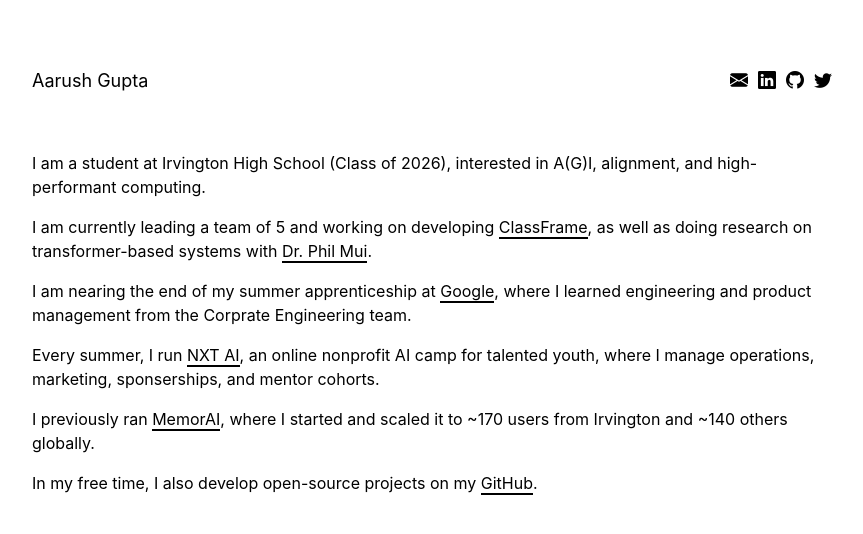
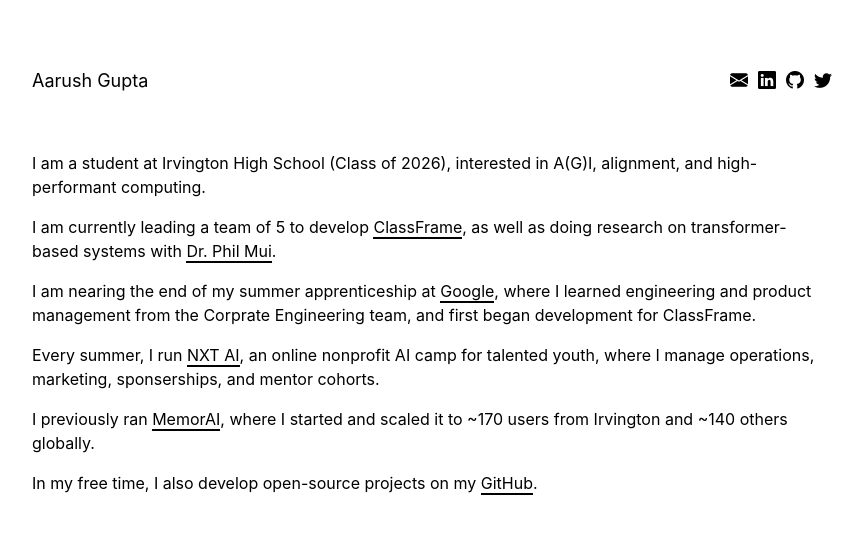
Before and after one commit to notallm/notallm.github.io, a Jekyll site: the page built from index.md, in a window 1280 px wide. Shown: the top 534 px of the page, without its empty margins (208-1071 px from the left). Built offline with Jekyll 4.4.1, drawn with Linux system fonts in a browser that asks for light colours.

Commit message:
add clarification for google work

```diff
--- a/assets/main.css
+++ b/assets/main.css
@@ -20,7 +20,7 @@ header {
     margin: 60px 0px;
 }
 
-nav > * {
+nav > a {
     display: inline-block;
     float: right;
     vertical-align: baseline;
--- a/index.md
+++ b/index.md
@@ -4,11 +4,11 @@ layout: base
 
 I am a student at Irvington High School (Class of 2026), interested in A(G)I, alignment, and high-performant computing.
 
-I am currently leading a team of 5 and working on developing [ClassFrame](https://classfra.me), as well as doing research
+I am currently leading a team of 5 to develop [ClassFrame](https://classfra.me), as well as doing research
 on transformer-based systems with [Dr. Phil Mui](https://sites.google.com/asdrp.org/mui/who).
 
 I am nearing the end of my summer apprenticeship at [Google](https://google.com), where I learned engineering and product
-management from the Corprate Engineering team.
+management from the Corprate Engineering team, and first began development for ClassFrame.
 
 Every summer, I run [NXT AI](https://nxtaicamp.com), an online nonprofit AI camp for talented youth, where I manage operations,
 marketing, sponserships, and mentor cohorts.
```
